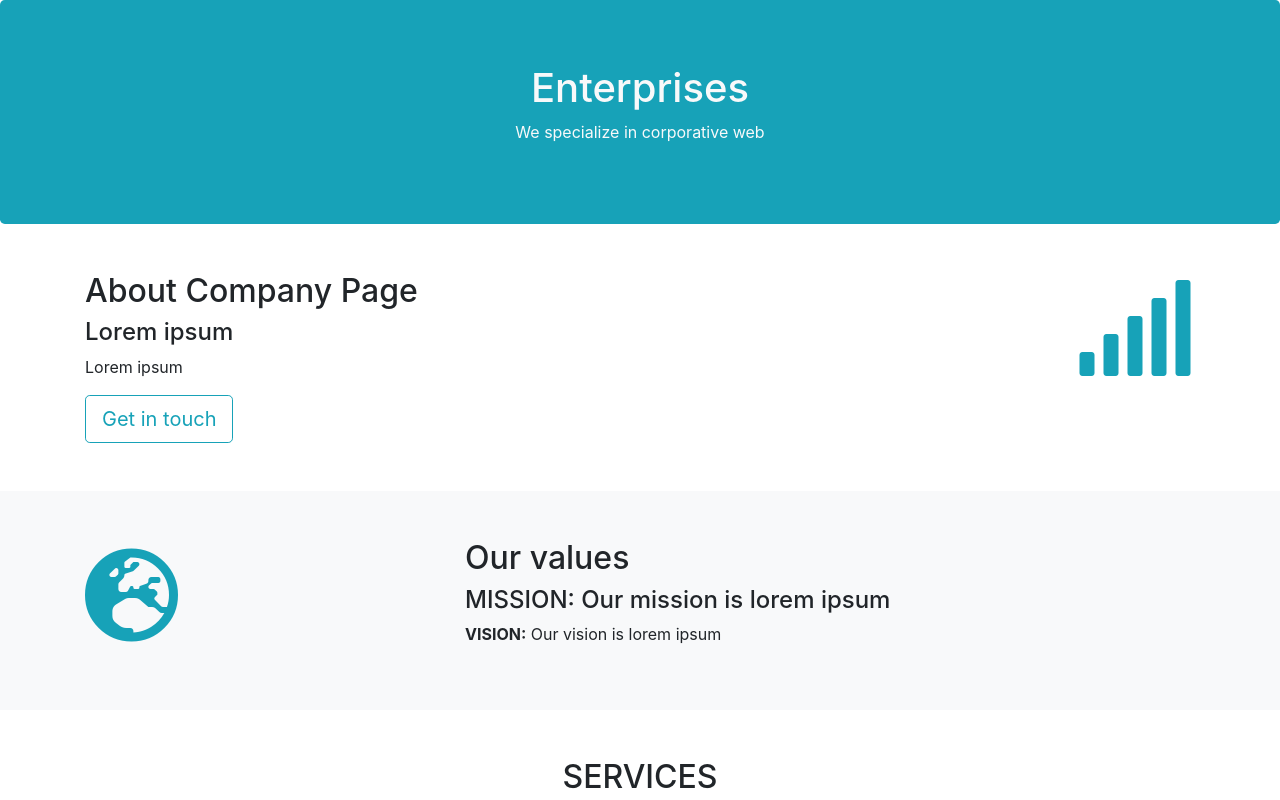
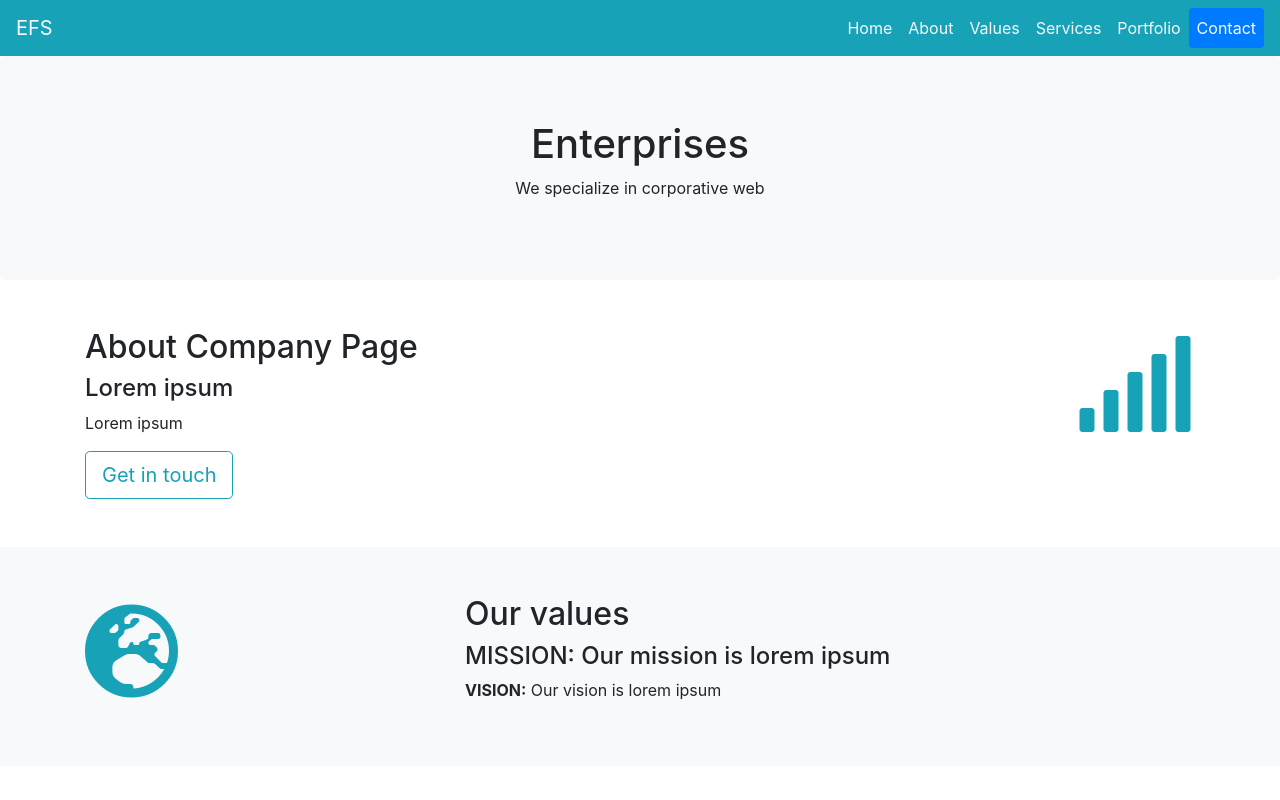
Before and after one commit to efarriolsalas/corporative-bootstrap, a plain HTML site: page index.html in a window 1280 px wide. Shown: the top 800 px of the page. Drawn offline with nearby package versions, Linux system fonts and the light colour scheme.

Commit message:
2020_9_26_version 2_navbar

```diff
--- a/css/master.css
+++ b/css/master.css
@@ -0,0 +1,3 @@
+header {
+  height: 56px;
+}
--- a/index.html
+++ b/index.html
@@ -14,15 +14,50 @@
     <link rel="stylesheet" href="css/master.css">
 
   </head>
-  <body>
+  <body data-spy="scroll" data-target=".navbar" data-offset="56">
     <header>
-      <div class="container-fluid bg-info text-light text-center jumbotron">
+        <!--Menu-->
+            <nav class="navbar navbar-expand-sm justify-content-between bg-info navbar-dark fixed-top">
+              <a class="navbar-brand text-light" href="#">EFS</a>
+              <!-- Toggler/collapsibe Button -->
+              <button class="navbar-toggler" type="button" data-toggle="collapse" data-target="#collapsibleNavbar">
+                <span class="navbar-toggler-icon"></span>
+              </button>
+              <div class="collapse navbar-collapse justify-content-end" id="collapsibleNavbar">
+              <ul class="navbar-nav nav-pills">
+                <li class="nav-item">
+                  <a class="nav-link text-light" href="#home">Home</a>
+                </li>
+                <li class="nav-item">
+                  <a class="nav-link text-light" href="#about">About</a>
+                </li>
+                <li class="nav-item">
+                  <a class="nav-link text-light" href="#values">Values</a>
+                </li>
+                <li class="nav-item">
+                  <a class="nav-link text-light" href="#services">Services</a>
+                </li>
+                <li class="nav-item">
+                  <a class="nav-link text-light" href="#portfolio">Portfolio</a>
+                </li>
+                <li class="nav-item">
+                  <a class="nav-link text-light" href="#contact">Contact</a>
+                </li>
+              </ul>
+              </div>
+          </nav>
+    </header>
+
+    <!--title-->
+    <section id="home" class="container-fluid text-center jumbotron bg-light">
+      <div class="container">
         <h1 class="">Enterprises</h1>
         <p class="">We specialize in corporative web</p>
       </div>
-    </header>
+    </section>
+
     <!--About Company-->
-    <section class="container-fluid my-5">
+    <section id="about" class="container-fluid my-5">
       <div class="container">
         <div class="row">
           <div class="col-8">
@@ -39,7 +74,7 @@
     </section>
 
     <!--Our values-->
-    <section class="container-fluid bg-light py-5">
+    <section id="values" class="container-fluid bg-light py-5">
       <div class="container">
         <div class="row">
           <div class="col-4 display-1 text-info">
@@ -55,7 +90,7 @@
     </section>
 
 <!--Services-->
-<section class="container-fluid text-center py-5">
+<section id="services" class="container-fluid text-center py-5">
   <div class="container">
       <h2>SERVICES</h2>
       <h4>What we offer</h4>
@@ -96,7 +131,8 @@
 
 </section>
 <!--Portfolio-->
-  <div class="container-fluid bg-light text-center py-5">
+
+  <div id="portfolio" class="container-fluid bg-light text-center py-5">
     <div class="container">
       <h2>Portfolio</h2>
       <h4>What we have created</h4>
@@ -132,8 +168,9 @@
       </div>
       </div>
   </div>
+
   <!--footer-->
-  <footer class="container-fluid bg-info py-5 text-light">
+  <footer id="contact" class="container-fluid bg-info py-5 text-light">
       <div class="container">
         <div class="row">
           <div class="col-md-6">
@@ -153,16 +190,15 @@
                 <div class="col form-group">
                   <input id="email" type="email" name="email" value="" class="form-control" placeholder="Email">
                 </div>
-                </div>
+              </div>
                 <div class="form-group">
                   <textarea name="comment" rows="3" placeholder="Comment" class="form-control"></textarea>
                 </div>
                 <div class="form-group">
                   <button type="submit" name="send" class="btn btn-light">Send</button>
                 </div>
-              </div>
-            </form>
-          </div>
+              </form>
+            </div>
           </div>
         </div>
   </footer>
```
